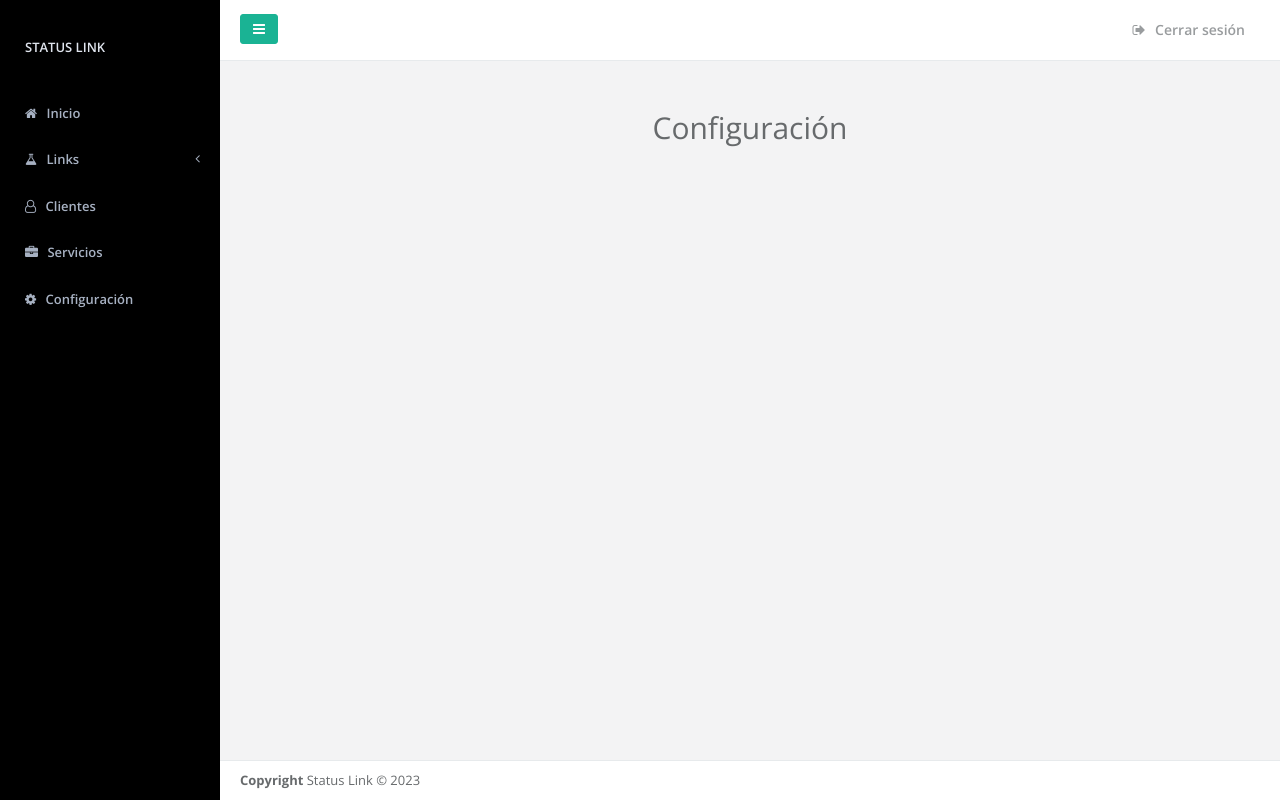
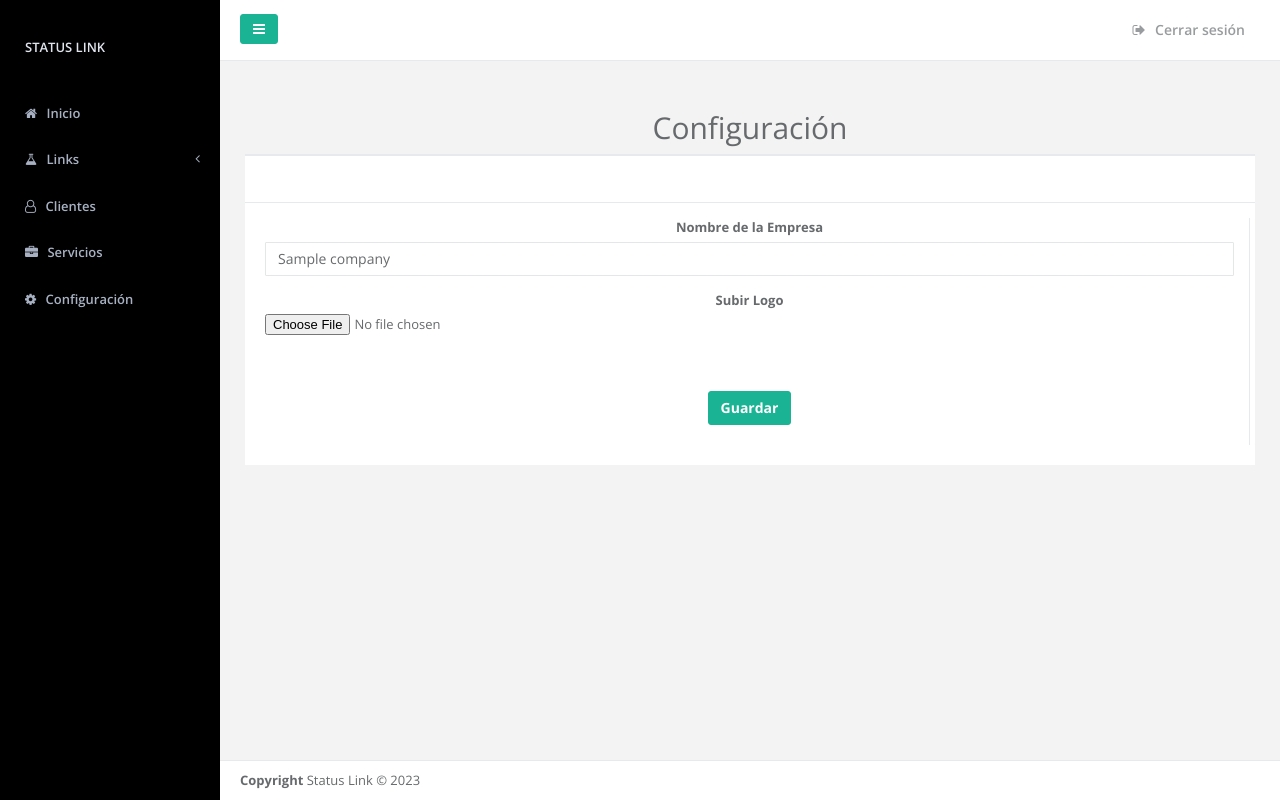
Before and after one commit to BENNYANDRADE/StatusLink, a Django app: page /configuration/ in a window 1280 px wide. Run offline with Django 4.2, Linux system fonts and the light colour scheme; tables that the repository leaves empty hold one stand-in row (values such as "Sample post"); some libraries are stand-ins or nearby versions.

Commit message:
added new properties

```diff
--- a/apps/administrators/models/processes.py
+++ b/apps/administrators/models/processes.py
@@ -3,7 +3,7 @@
 # Django
 from django.db import models
 from django.contrib import admin
-from  apps.utils.directory_path import file_path
+from  apps.utils.directory_path import file_path,logo_path
 
 
 class LinkInfo(models.Model):
@@ -57,6 +57,19 @@ class ProcessSteps(models.Model):
 		return self.step_name
 
 
+class Company(models.Model):
+	id = models.AutoField(db_column='IdCompany', primary_key=True)
+	company_name = models.TextField(db_column='CompanyName')
+	logo = models.FileField(db_column='Logo', upload_to = logo_path, blank=True, null=True)
+
+	class Meta:
+		db_table = 'Company'
+
+	def __str__(self):
+		"""Return event department name."""
+		return self.company_name
+
+
 admin.site.register(LinkInfo)
 admin.site.register(ProcessSteps)
 admin.site.register(ProcessStatus)
--- a/apps/administrators/templates/configuration.html
+++ b/apps/administrators/templates/configuration.html
@@ -9,7 +9,52 @@
 			<h1>
 				Configuración
 			</h1>
-            {% comment %} <img src="{% static 'img/504.png' %}" alt="Girl in a jacket" width="200"> {% endcomment %}
+			<div class="col-lg-12">
+				<div class="ibox float-e-margins">
+					<div class="ibox-title">
+					</div>
+					<div class="ibox-content">
+						<div class="row">
+							<div class="col-sm-12 b-r">
+								<form role="form" method="post" enctype="multipart/form-data">
+									<input type="hidden" name="csrfmiddlewaretoken" value="E1LDYulTuTuLV3vZrlGCYa267AkGnTL68dSWGEoWu2E5ppml1spwyyaQc9HGvzpO">
+									<div class="input-group" style="display:none" id="step" step="1">
+										<input name="steps" type="text" class="form-control previewStepsclass" verify="omitir">
+
+										<span class="input-group-btn">
+											<button id="test" onclick="remove(this)" type="button" class="btn btn-secondary">
+												-
+											</button>
+										</span>
+									</div>
+
+									<div class="form-group">
+										<label>Nombre de la Empresa</label>
+										<input name="company_name" type="text" placeholder="" class="form-control" required="" value="{{company_info.company_name}}">
+									</div>
+
+									<div class=" text-center">
+										<label>Subir Logo</label>
+
+										<input name="logo" type="file">
+
+									</div>
+									<br>
+									<br>
+									<br>
+
+
+									<div class="form-group">
+										<button class="btn btn-primary" type="submit">
+											<strong>Guardar</strong>
+										</button>
+									</div>
+								</form>
+							</div>
+						</div>
+					</div>
+				</div>
+			</div>
 		</div>
 	</div>
 </div>
--- a/apps/administrators/views/administrators.py
+++ b/apps/administrators/views/administrators.py
@@ -17,16 +17,42 @@ from datetime import datetime,timezone
 from datetime import timedelta
 
 
-from ..models import LinkInfo,ProcessSteps,ProcessStatus
+from ..models import LinkInfo,ProcessSteps,ProcessStatus,Company
 
 class AdminHomeView(TemplateView):
 	def get(self, request, **kwargs):
-		return render(request, 'admin_home.html')
+		context= {}
+		company_info=Company.objects.last()
+		context['company_info'] = company_info
+
+		return render(request, 'admin_home.html',context)
 
 
 class ConfigurationView(TemplateView):
 	def get(self, request, **kwargs):
-		return render(request, 'configuration.html')
+		context= {}
+		company_info=Company.objects.last()
+		context['company_info'] = company_info
+		return render(request, 'configuration.html',context)
+
+
+	def post(self, request, **kwargs):
+		# pk=self.kwargs.get('pk', None)
+		company_name = request.POST.get('company_name',None)
+		logo = request.FILES.get('logo',None)
+
+
+		company = Company()
+		company.company_name = company_name
+		company.logo = logo
+		company.save()
+
+		print('verificar entra a post')
+		return HttpResponseRedirect(self.get_success_url())
+
+	def get_success_url(self):
+		return reverse('administrators:configuration_view')
+
 
 
 class LinkGeneratorView(CreateView):
@@ -205,7 +231,7 @@ class FinalLinkView(View):
 		context={}
 		pk=self.kwargs.get('pk', None)
 
-
+		company=Company.objects.last()
 		processes = ProcessSteps.objects.filter(link_info=pk).order_by('pk')
 
 		print('verificar pk',pk)
@@ -262,6 +288,7 @@ class FinalLinkView(View):
 		context['link_info'] = link_info
 		context['progress_bar'] = progress_bar
 		context['elapsed_time'] = elapsed_time
+		context['company_info'] = company
 		return render(request, 'final_link.html',context)
 
 
--- a/apps/utils/directory_path.py
+++ b/apps/utils/directory_path.py
@@ -1,6 +1,9 @@
 #TEACHERS
 def file_path(instance, filename):
 	return 'files/{1}'.format(instance, filename)
+
+def logo_path(instance, filename):
+	return 'logo/{1}'.format(instance, filename)
 
 
 def teacher_homework_directory_path(instance, filename):
```
Also changed, not shown: apps/administrators/templates/admin_home.html (+7 -1 lines), apps/administrators/templates/final_link.html (+11 -0 lines), apps/administrators/migrations/0006_company.py (added), media/files/Captura_de_Pantalla_2023-02-17_a_las_15.26.56.png (added), media/logo/image1.png (added), 1 other file. Lines whose indentation alone changed are shown as unchanged.
